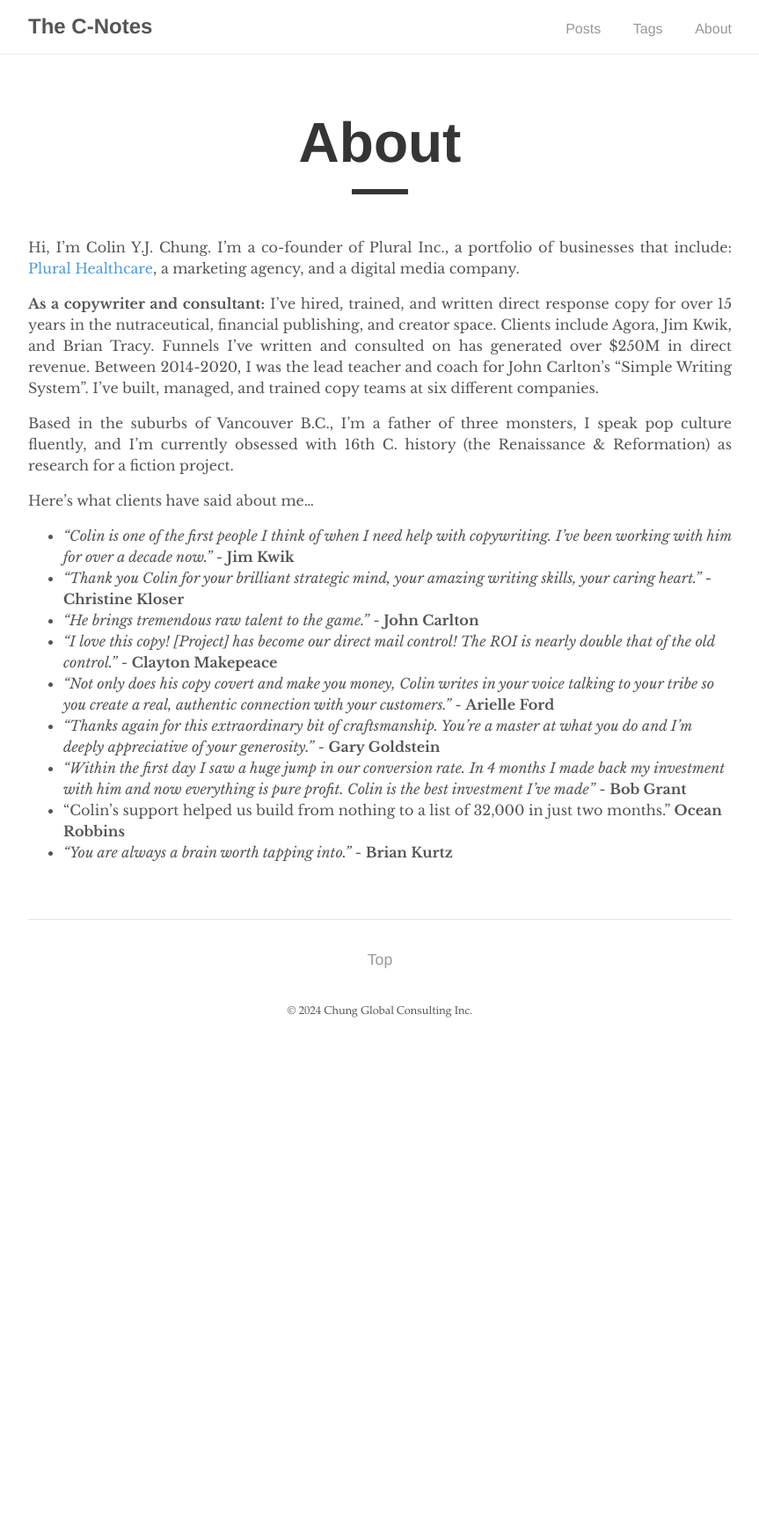
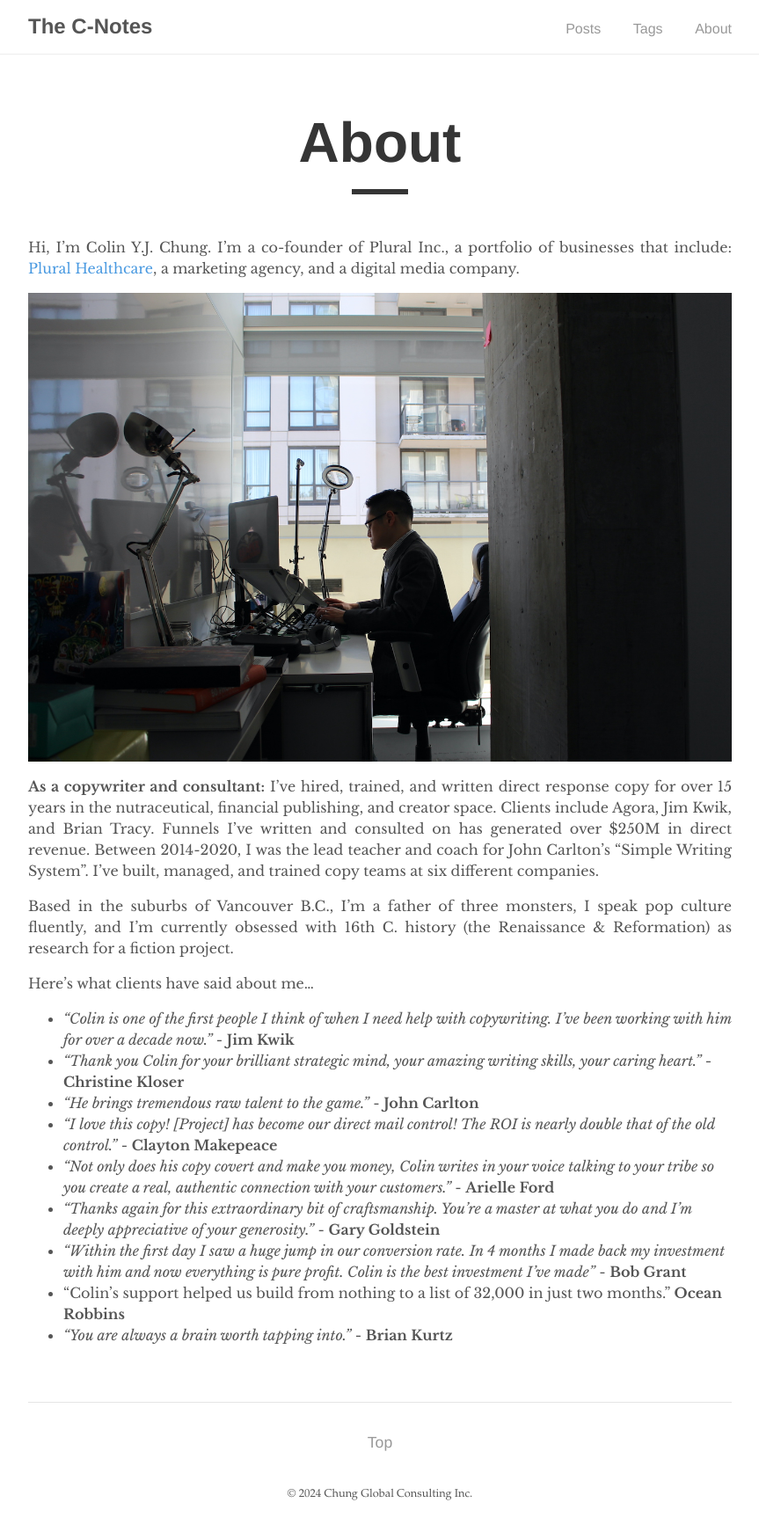
Before and after one commit to colinyjchung/cnotes, a Jekyll site: the page built from _pages/about.md, in a window 1280 px wide. Shown: the whole page at 88% size, without its empty margins (208-1071 px from the left). Built offline with Jekyll 4.4.1, drawn with Linux system fonts in a browser that asks for light colours; before the commit the page ends 1193 px from its top, so only the background shows below that.

Commit message:
Update about.md

```diff
--- a/_pages/about.md
+++ b/_pages/about.md
@@ -5,6 +5,8 @@ permalink: /about/
 ---
 
 Hi, I'm Colin Y.J. Chung. I'm a co-founder of Plural Inc., a portfolio of businesses that include: [Plural Healthcare](http://pluralhealthcare.com), a marketing agency, and a digital media company.
+
+![Colin at Office](https://raw.githubusercontent.com/colinyjchung/cnotes/main/assets/CMPNY-Colin.jpeg)
 
 **As a copywriter and consultant:** I've hired, trained, and written direct response copy for over 15 years in the nutraceutical, financial publishing, and creator space. Clients include Agora, Jim Kwik, and Brian Tracy. Funnels I've written and consulted on has generated over $250M in direct revenue. Between 2014-2020, I was the lead teacher and coach for John Carlton's "Simple Writing System". I've built, managed, and trained copy teams at six different companies.
 
```
